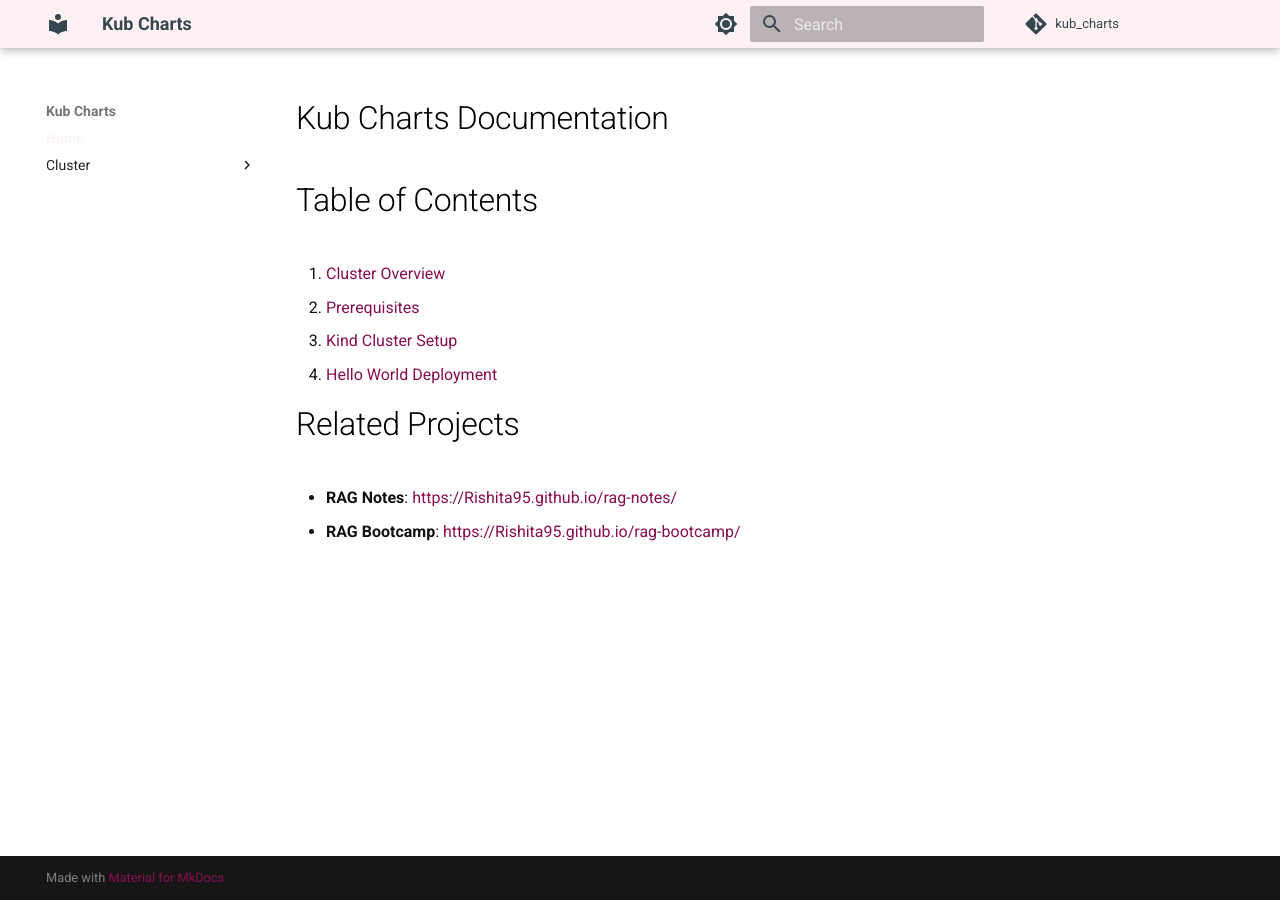
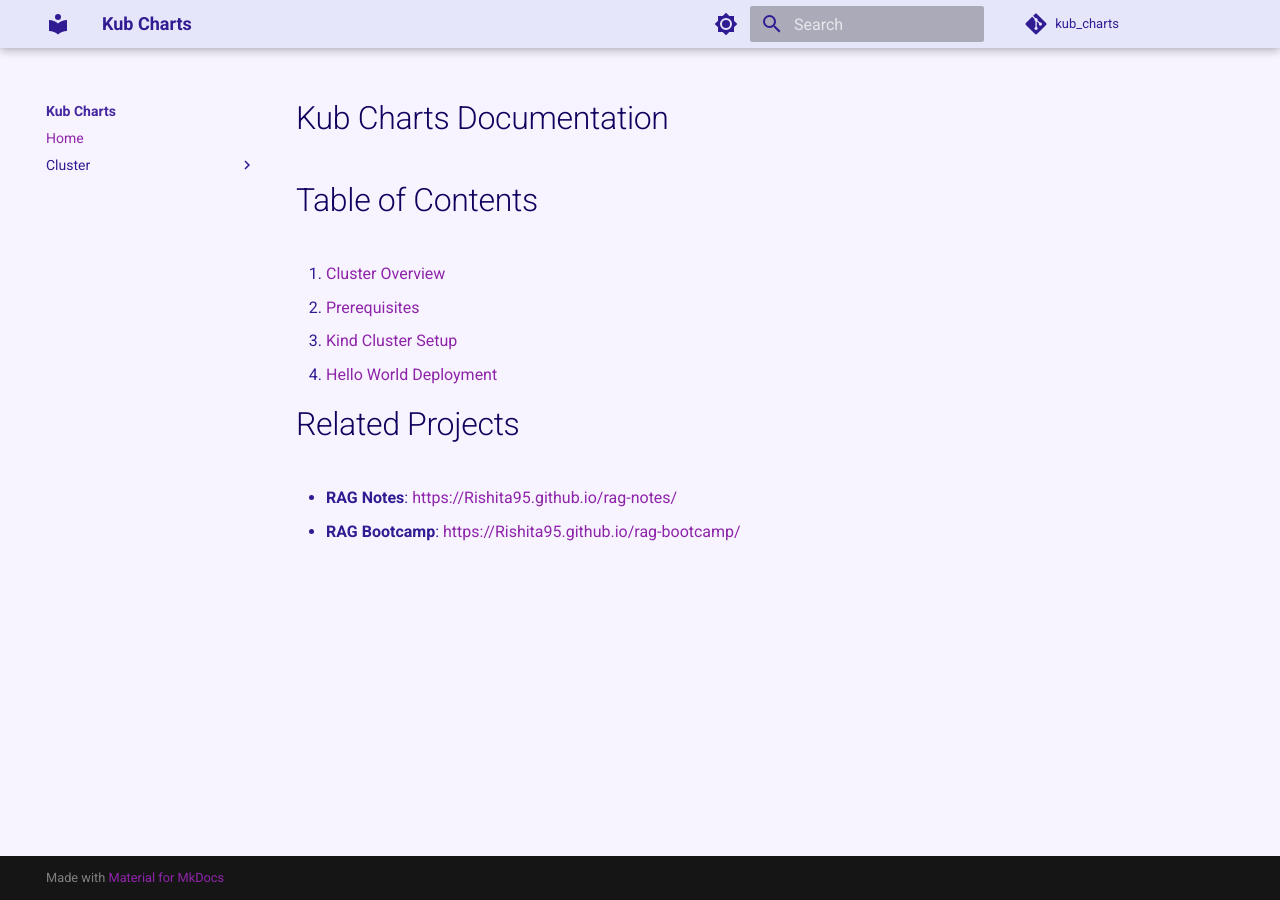
Before and after one commit to Rishita95/kub_charts, an MkDocs documentation site: the page built from docs/index.md, in a window 1280 px wide. Built offline with MkDocs 1.6.1 and Material for MkDocs 9.7.7, drawn with Linux system fonts in a browser that asks for light colours; comment, search, counter and statistics services are not loaded.

Commit message:
Apply full-site Lilac & Lavender theme

```diff
--- a/docs/stylesheets/extra.css
+++ b/docs/stylesheets/extra.css
@@ -1,52 +1,59 @@
 :root {
-  /* Soft Blush & Charcoal Theme - Global Base */
-  --md-primary-fg-color:        #FDF1F4;
-  --md-primary-fg-color--light: #FFFFFF;
-  --md-primary-fg-color--dark:  #F48FB1;
-  /* Charcoal text for header */
-  --md-primary-bg-color:        #37474F;
+  /* Lilac & Lavender Theme - Global Base */
+  --md-primary-fg-color:        #E6E6FA;  /* Lavender header */
+  --md-primary-fg-color--light: #F4F0FF;
+  --md-primary-fg-color--dark:  #D8BFD8;
+  --md-primary-bg-color:        #311B92;  /* Deep Plum text on header */
 
-  /* Warm Coral-Pink for Accents */
-  --md-accent-fg-color:         #F48FB1;
-  --md-accent-fg-color--transparent: rgba(244, 143, 177, 0.1);
+  /* Violet/Plum for Accents */
+  --md-accent-fg-color:         #BA68C8;
+  --md-accent-fg-color--transparent: rgba(186, 104, 200, 0.1);
   --md-accent-bg-color:         #FFFFFF;
 
-  /* Explicit Dark Fonts for Light Base (Default) */
-  --md-default-fg-color:           #111111;
-  --md-default-fg-color--light:    #333333;
-  --md-default-fg-color--lighter:  #444444;
-  --md-default-fg-color--lightest: #555555;
-  --md-typeset-color:              #111111;
-  --md-typeset-a-color:            #880E4F;
+  /* Full Page Background */
+  --md-default-bg-color:        #F8F4FF; /* Pale lilac background */
 }
 
-body .md-typeset {
-  color: #111111 !important;
+/* Light Mode (Default) */
+[data-md-color-scheme="default"] {
+  --md-default-bg-color:           #F8F4FF; /* PALE LILAC BACKGROUND FOR ENTIRE PAGE */
+  --md-default-fg-color:           #311B92;
+  --md-default-fg-color--light:    #4527A0;
+  --md-default-fg-color--lighter:  #512DA8;
+  --md-default-fg-color--lightest: #5E35B1;
+  --md-typeset-color:              #311B92;
+  --md-typeset-a-color:            #8E24AA;
 }
-body .md-typeset h1,
-body .md-typeset h2,
-body .md-typeset h3,
-body .md-typeset h4,
-body .md-typeset h5,
-body .md-typeset h6 {
-  color: #000000 !important;
+
+/* Hard Overrides to ensure text legibility on lilac background */
+[data-md-color-scheme="default"] .md-typeset {
+  color: #311B92 !important;
 }
-body .md-typeset a {
-  color: #880E4F !important;
+[data-md-color-scheme="default"] .md-typeset h1,
+[data-md-color-scheme="default"] .md-typeset h2,
+[data-md-color-scheme="default"] .md-typeset h3,
+[data-md-color-scheme="default"] .md-typeset h4,
+[data-md-color-scheme="default"] .md-typeset h5,
+[data-md-color-scheme="default"] .md-typeset h6 {
+  color: #12005E !important; /* Darkest plum for headings */
+}
+[data-md-color-scheme="default"] .md-typeset a {
+  color: #8E24AA !important; /* Vivid purple links, high contrast */
 }
 
 /* Dark Mode (Slate) */
 [data-md-color-scheme="slate"] {
-  --md-primary-fg-color:        #FDF1F4;
-  --md-primary-bg-color:        #37474F;
-  --md-accent-fg-color:         #F48FB1;
+  --md-default-bg-color:        #1A1625; /* Very dark plum/slate background */
+  --md-primary-fg-color:        #E6E6FA; /* Keep the lavender header */
+  --md-primary-bg-color:        #311B92; /* Deep plum text on header */
+  --md-accent-fg-color:         #CE93D8;
 
   --md-default-fg-color:           #F5F5F5;
   --md-default-fg-color--light:    #EEEEEE;
   --md-default-fg-color--lighter:  #DDDDDD;
   --md-default-fg-color--lightest: #CCCCCC;
   --md-typeset-color:              #F5F5F5;
-  --md-typeset-a-color:            #F8C8DC;
+  --md-typeset-a-color:            #E1BEE7; /* Light lilac for dark mode links */
 }
 [data-md-color-scheme="slate"] .md-typeset {
   color: #F5F5F5 !important;
@@ -60,5 +67,5 @@ body .md-typeset a {
   color: #FFFFFF !important;
 }
 [data-md-color-scheme="slate"] .md-typeset a {
-  color: #F8C8DC !important;
+  color: #E1BEE7 !important;
 }
```
